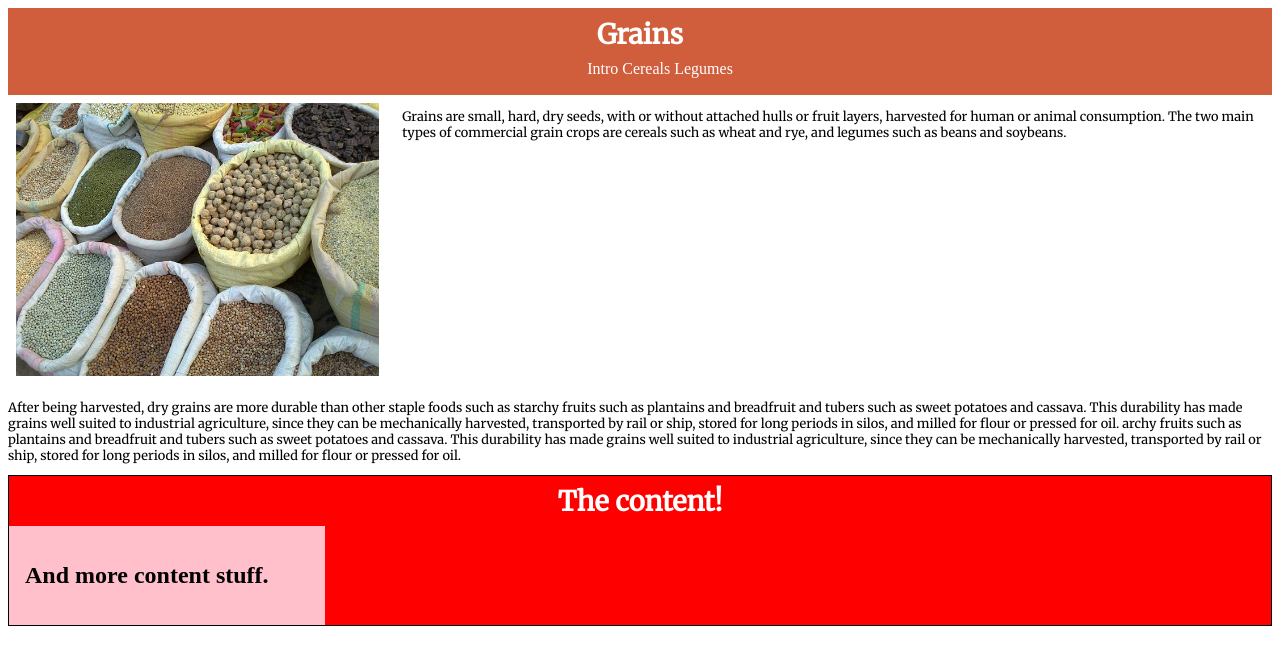
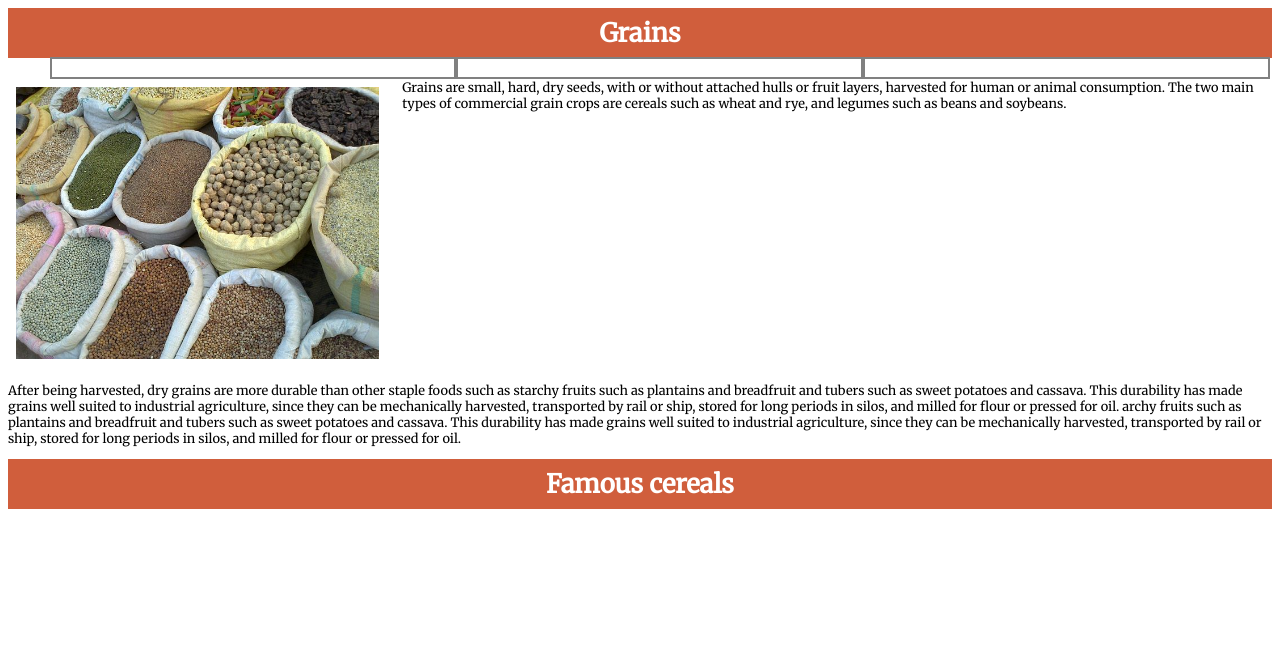
Before and after one commit to zhimmat/dsn1674-assignment-5, a plain HTML site: page Index.html in a window 1280 px wide. Drawn offline with Linux system fonts and the light colour scheme.

Commit message:
Added a new header

```diff
--- a/Index.html
+++ b/Index.html
@@ -13,9 +13,9 @@
   <ol>
     <li>Intro</li>
     <li>Cereals</li>
-    <li>Legumes<li>
+    <li>Legumes</li>
     </ol>
-</nav>
+    </nav>
 </header>
 
 
@@ -29,14 +29,11 @@
 archy fruits such as plantains and breadfruit and tubers such as sweet potatoes and cassava. This durability has made grains well suited to industrial agriculture, since they can be mechanically harvested, transported by rail or ship, stored for long periods in silos, and milled for flour or pressed for oil.
 </p>
 
-<div>
-  <main>
-<h1>The content!</h1>
-  </main>
-    <aside>
-<h2> And more content stuff. </h2>
-    </aside>
-  </div>
+<header>
+<h1>Famous cereals</h1>
+</header>
+
+
 
 </body>
 </html>
--- a/css/main.css
+++ b/css/main.css
@@ -24,7 +24,7 @@ header{
 h1{
   text-align: center;
   font-weight: bold;
-  font-size: 1.7rem;
+  font-size: 1.6rem;
   text-decoration: none;
   font-family:'Merriweather', serif;
 line-height: 0.5;
@@ -37,8 +37,10 @@ ol {
 }
 
 nav li{
-display: inline;
+float: left;
+width: 33.33%;
 color: white;
+border: grey solid 2px;
 }
 
 p{
@@ -58,7 +60,7 @@ padding: .5em;
   clear: both;
 }
 .clear-it{
-  clear: left;
+  clear: right;
 }
 
 div{
```
